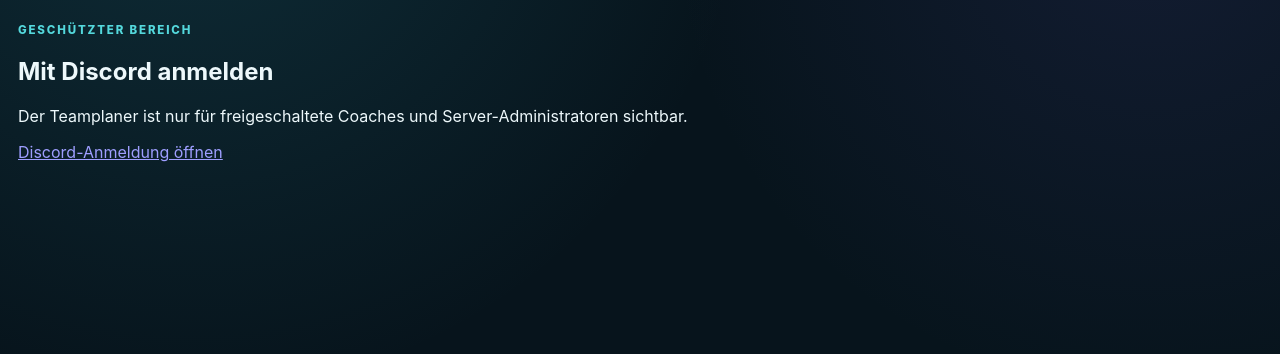
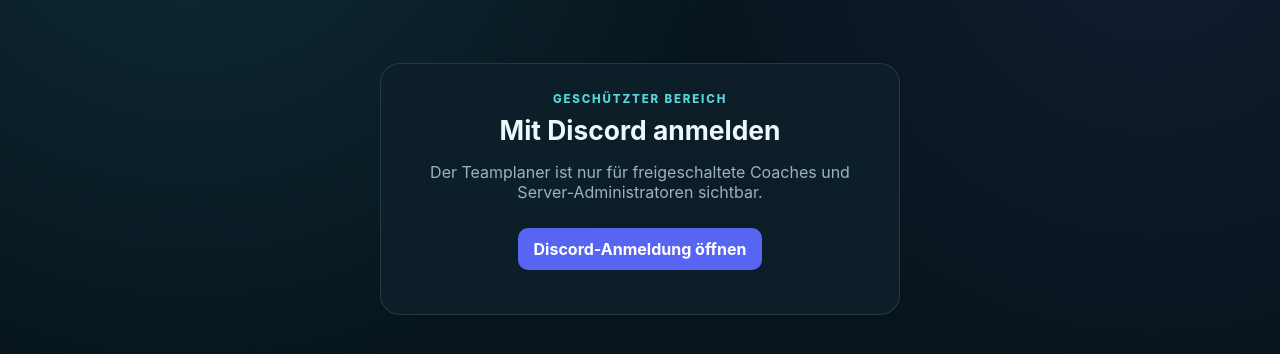
Before and after one commit to DosKolossos/spielerorganisator_bot, a website: page src/web/public/index.html in a window 1280 px wide. Shown: the part 162-516 px from the top of the page. Drawn offline with Linux system fonts and the light colour scheme; no server answers.

Commit message:
Planner-Web: Discord-Anmeldung in styles.css integrieren

```diff
--- a/src/web/public/styles.css
+++ b/src/web/public/styles.css
@@ -64,6 +64,40 @@
   color: var(--muted);
   background: rgba(84, 216, 220, 0.06);
 }
+.login-panel {
+  width: min(520px, 100%);
+  margin: 40px auto;
+  padding: 28px;
+  text-align: center;
+  border: 1px solid var(--line);
+  border-radius: 20px;
+  background: rgba(13, 32, 43, 0.86);
+}
+.login-panel h2 { margin: 0; font-size: 1.65rem; }
+.login-panel > p:not(.eyebrow), .login-panel small { color: var(--muted); }
+.login-panel small { display: block; margin-top: 16px; }
+.login-button {
+  display: inline-flex;
+  margin-top: 10px;
+  padding: 11px 16px;
+  border-radius: 10px;
+  color: white;
+  background: #5865f2;
+  font-weight: 750;
+  text-decoration: none;
+}
+.login-button:hover { background: #6d78f5; }
+.planner-toolbar {
+  display: flex;
+  justify-content: flex-end;
+  align-items: center;
+  gap: 12px;
+  margin-bottom: 10px;
+  color: var(--muted);
+  font-size: 0.78rem;
+}
+.planner-toolbar a { color: var(--aqua); text-decoration: none; }
+[hidden] { display: none !important; }
 .preview-notice strong { color: var(--aqua); margin-right: 8px; }
 .team-grid { display: grid; grid-template-columns: repeat(2, minmax(0, 1fr)); gap: 18px; padding-bottom: 48px; }
 .team-panel {
```
